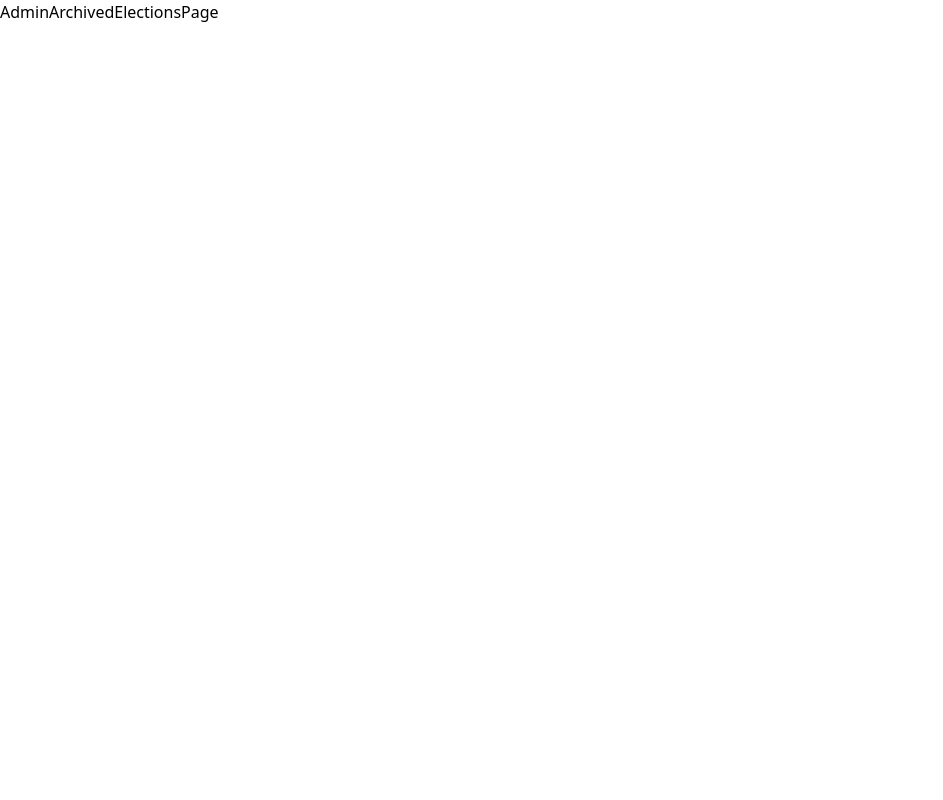
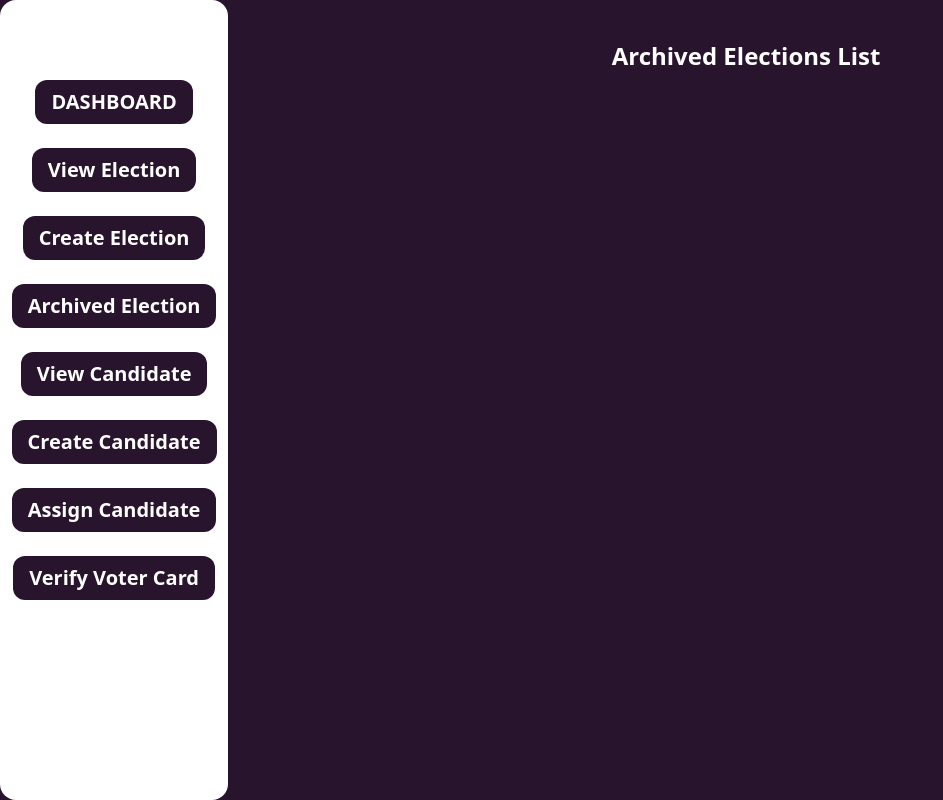
Before and after one commit to nl-codes/Online_Voting_System, a React (Vite) app in the folder frontend/: page /sec/admin/archived/election in a window 1280 px wide. Shown: the whole page, without its empty margins (0-943 px from the left). Built offline with nearby package versions, Linux system fonts and the light colour scheme.

Commit message:
basic setup of Archive page

```diff
--- a/frontend/src/pages/AdminArchivedElectionsPage.jsx
+++ b/frontend/src/pages/AdminArchivedElectionsPage.jsx
@@ -1,7 +1,18 @@
 import React from "react";
+import AdminSidebar from "../components/AdminSidebar";
 
 const AdminArchivedElectionsPage = () => {
-    return <div>AdminArchivedElectionsPage</div>;
+    return (
+        <div className="bg-[#29142e] min-h-screen max-w-screen flex pr-8">
+            <AdminSidebar />
+            <div className="flex flex-col pt-10 pl-4 w-full text-white main-page-content">
+                <p className="text-center text-2xl font-bold">
+                    Archived Elections List
+                </p>
+                <div></div>
+            </div>
+        </div>
+    );
 };
 
 export default AdminArchivedElectionsPage;
```
